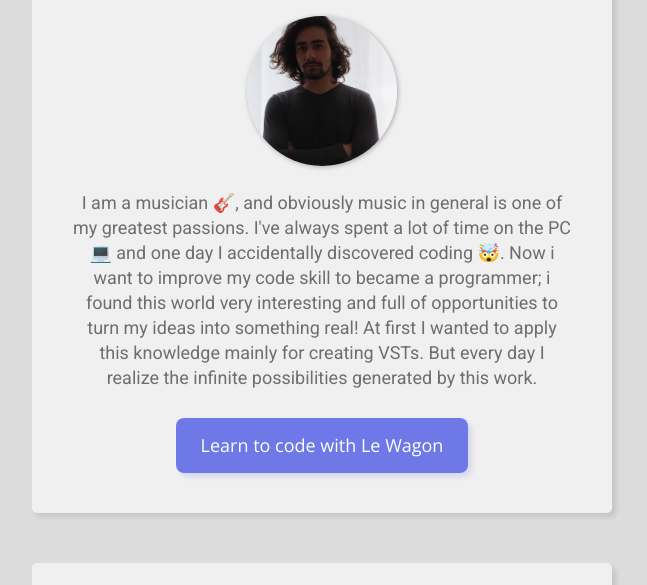
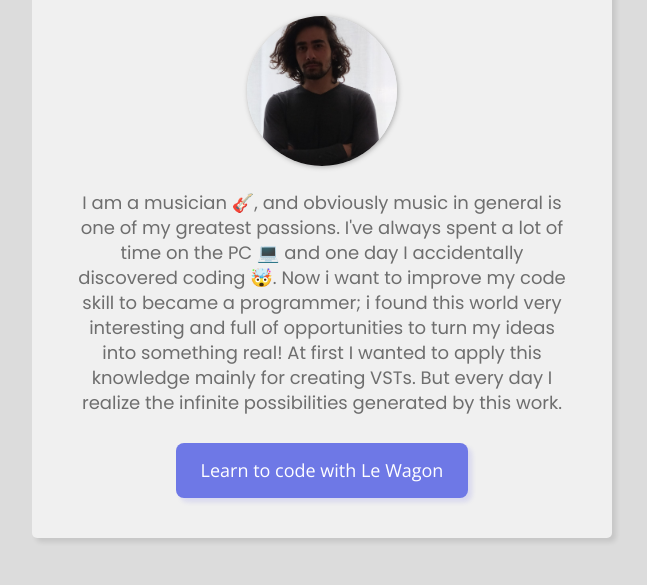
Before and after one commit to Francesco-ru/medium-article, a plain HTML site: page index.html in a window 1280 px wide. Shown: the part 144-729 px from the top of the page, without its empty margins (318-965 px from the left). Drawn offline with nearby package versions, Linux system fonts and the light colour scheme.

Commit message:
title font

```diff
--- a/style.css
+++ b/style.css
@@ -2,7 +2,7 @@
 @import url('https://fonts.googleapis.com/css2?family=Roboto:wght@400;700&display=swap');
 body {
   background-color: rgb(220, 220, 220);
-  font-family: 'Roboto', serif;
+  font-family: 'Poppins', serif;
   font-weight: 400;
   color: rgb(70, 70, 70);
   font-size: 18px;
```
